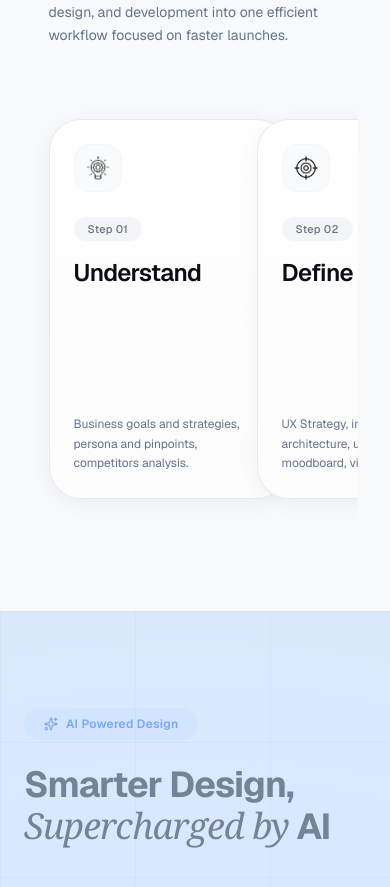
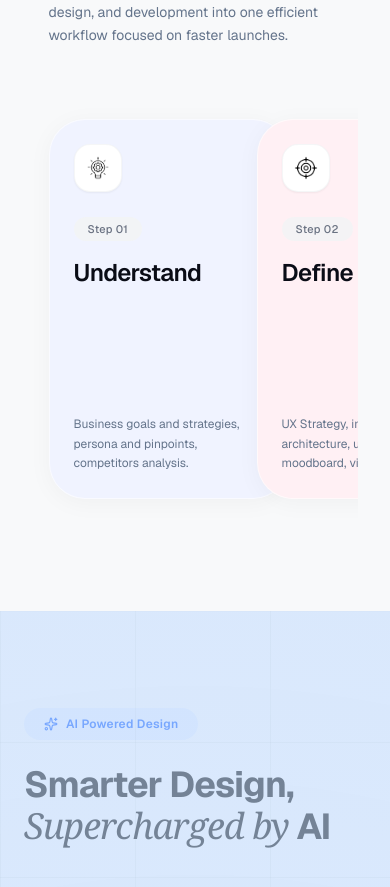
Before and after one commit to jevxo26/jevxo-frontend-new, a Next.js app: page / in a window 390 px wide. Shown: the part 10148-11035 px from the top of the page. Built offline with nearby package versions, Linux system fonts and the light colour scheme.

Commit message:
style: apply soft minimal pastel card backgrounds to ProcessSection cards

```diff
--- a/app/components/landing/process/ProcessSection.tsx
+++ b/app/components/landing/process/ProcessSection.tsx
@@ -8,36 +8,42 @@ const steps = [
     title: "Understand",
     description: "Business goals and strategies, persona and pinpoints, competitors analysis.",
     icon: "/DesignProcess/Understand.png",
+    bg: "bg-[#f0f3ff]",
   },
   {
     step: "Step 02",
     title: "Define",
     description: "UX Strategy, information architecture, userflows, moodboard, visual direction.",
     icon: "/DesignProcess/Define.png",
+    bg: "bg-[#fff0f4]",
   },
   {
     step: "Step 03",
     title: "Ideate",
     description: "Brainstorming, problem solution propose, sketching, wireframing.",
     icon: "/DesignProcess/Ideate.png",
+    bg: "bg-[#eef8f4]",
   },
   {
     step: "Step 04",
     title: "Design",
     description: "Brand Style guide, UI design, design system, user interface design.",
     icon: "/DesignProcess/Design.png",
+    bg: "bg-[#f1edfb]",
   },
   {
     step: "Step 05",
     title: "Testing",
     description: "Interactive Prototyping, usability testing, feedback collection, and implementation.",
     icon: "/DesignProcess/Testing.png",
+    bg: "bg-[#fefce8]",
   },
   {
     step: "Step 06",
     title: "Approval",
     description: "Submission for approval, Asset preparation, and final exports.",
     icon: "/DesignProcess/Approval.png",
+    bg: "bg-[#f0fdf4]",
   }
 ];
 
@@ -75,11 +81,11 @@ export default function ProcessSection() {
           {steps.map((item, index) => (
             <div
               key={index}
-              className="w-[240px] sm:w-[270px] md:w-[290px] shrink-0 bg-gradient-to-b from-white to-[#fcfcfd] rounded-[32px] p-6 sm:p-7 flex flex-col justify-between h-[380px] sm:h-[400px] border border-gray-200/90 shadow-[0_4px_25px_rgba(0,0,0,0.05)] transition-all duration-500 ease-out -mr-8 sm:-mr-12 last:mr-0 relative z-10 hover:z-30 hover:scale-[1.05] hover:-translate-y-3 hover:shadow-[0_25px_50px_rgba(0,0,0,0.14)] hover:border-gray-300 group"
+              className={`w-[240px] sm:w-[270px] md:w-[290px] shrink-0 ${item.bg} rounded-[36px] p-6 sm:p-7 flex flex-col justify-between h-[380px] sm:h-[400px] border border-white/60 shadow-[0_4px_25px_rgba(0,0,0,0.04)] transition-all duration-500 ease-out -mr-8 sm:-mr-12 last:mr-0 relative z-10 hover:z-30 hover:scale-[1.05] hover:-translate-y-3 hover:shadow-[0_25px_50px_rgba(0,0,0,0.12)] group`}
             >
               <div>
                 {/* Image Icon */}
-                <div className="w-12 h-12 rounded-2xl bg-gray-50 flex items-center justify-center mb-6 border border-gray-100/80 group-hover:bg-gray-100 transition-colors duration-300 relative overflow-hidden p-2">
+                <div className="w-12 h-12 rounded-2xl bg-white flex items-center justify-center mb-6 shadow-xs border border-gray-100/80 group-hover:scale-105 transition-transform duration-300 relative overflow-hidden p-2.5">
                   <Image
                     src={item.icon}
                     alt={`${item.title} icon`}
```
